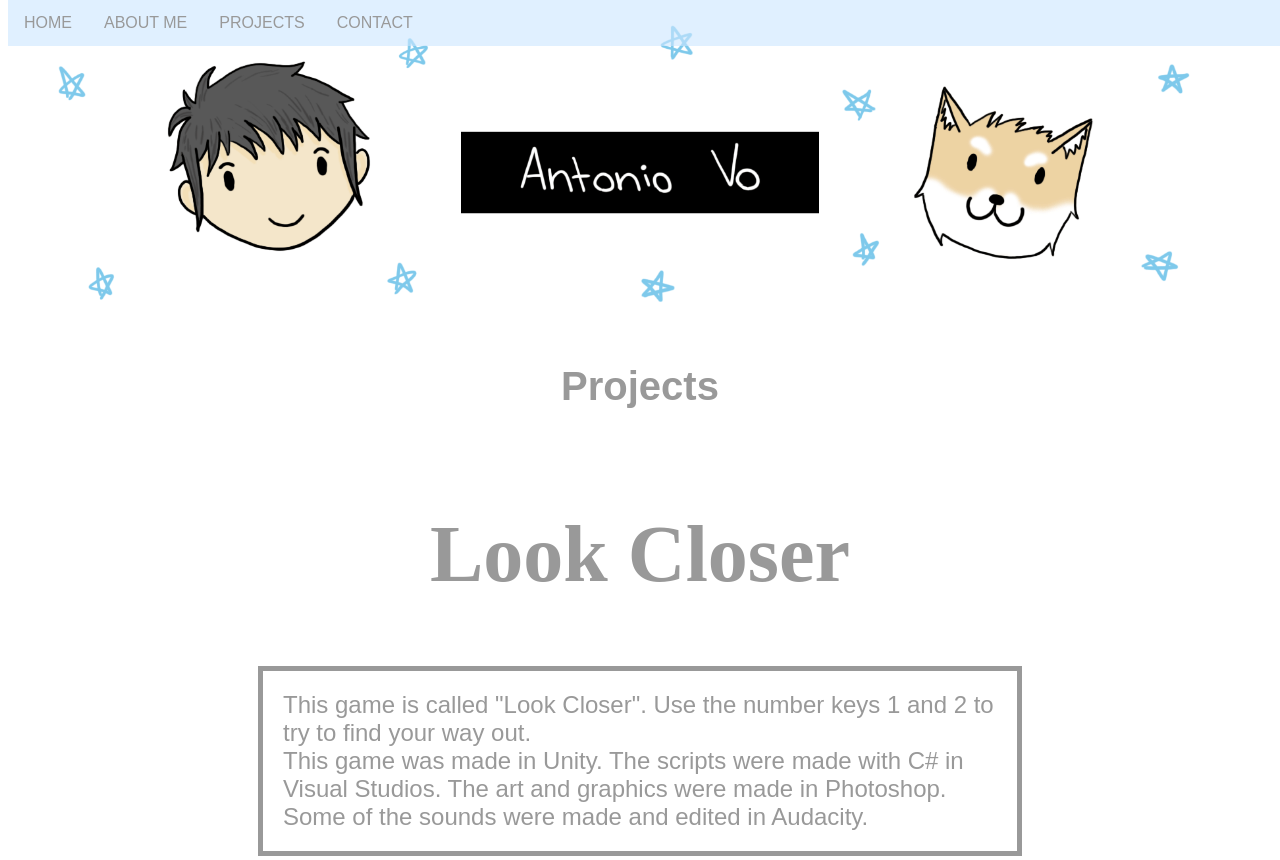
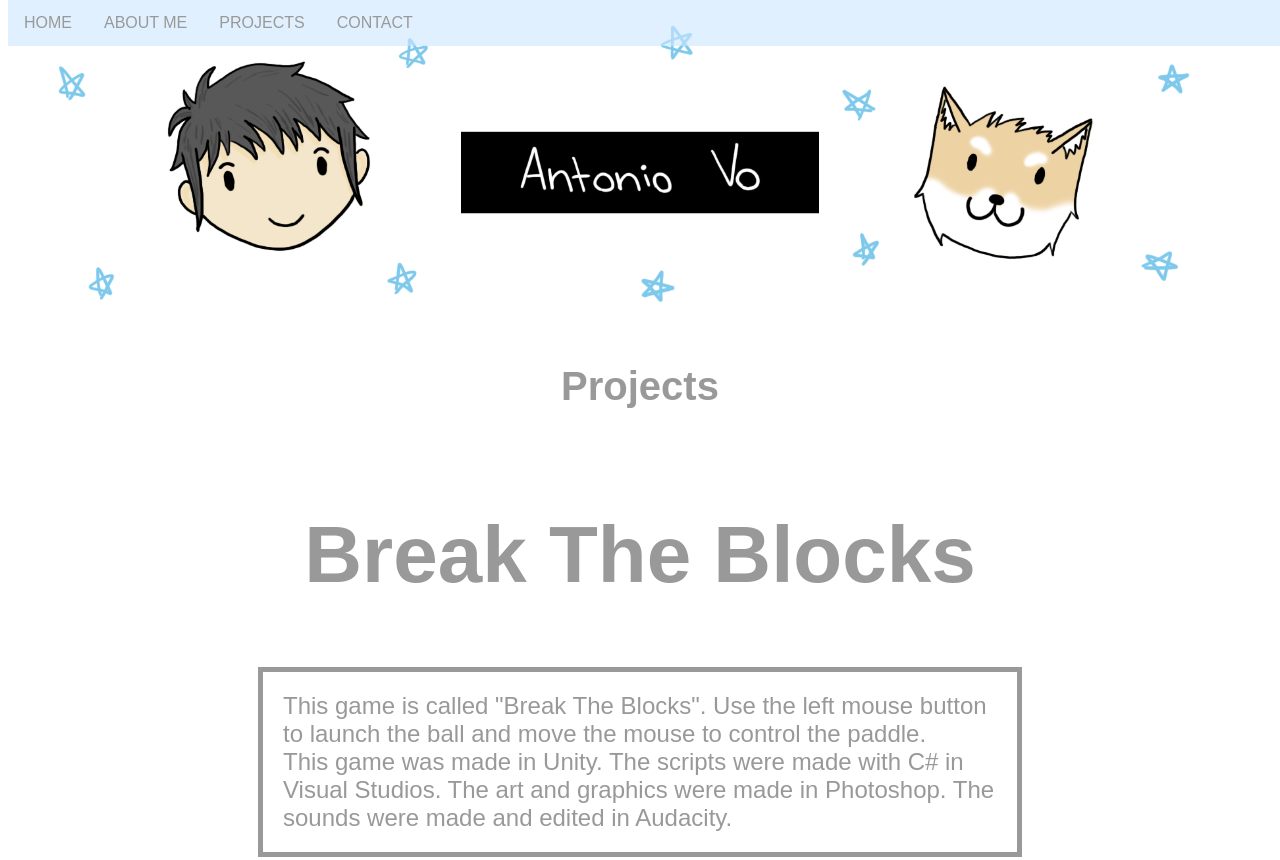
Before and after one commit to AntonioQuang/Antonio-Vo, a plain HTML site: page Project.html in a window 1280 px wide. Shown: the top 860 px of the page. Drawn offline with Linux system fonts and the light colour scheme.

Commit message:
Update Project.html

```diff
--- a/Project.html
+++ b/Project.html
@@ -69,6 +69,14 @@ li a:hover {
   font-size: 500%
 
 }
+
+#blocksHead{
+  color: #999999;
+  font-family:Arial;
+  text-align: center;
+  font-size: 500%
+
+}
 </style>
 
 <script type="text/javascript">
@@ -88,6 +96,13 @@ li a:hover {
 <img id="banner" src="banner vo gif.gif" alt="Banner"  >
 <h1 id="Project">Projects</h1>
 
+<h2 id="blocksHead">Break The Blocks</h2>
+<p id="ProjectGame">This game is called "Break The Blocks". Use the left mouse button to launch the ball and move the mouse to control the paddle.<br>
+This game was made in Unity. The scripts were made with C# in Visual Studios. The art and graphics were made in Photoshop. The sounds were made and edited in Audacity. </p>
+<p align="center">
+<iframe frameborder="0" src="https://itch.io/embed-upload/3083747?color=333333" allowfullscreen="" width="980" height="688"><a href="https://antonioquang.itch.io/break-the-blocks">Play Break The Blocks on itch.io</a></iframe>
+</p>
+
 <h2 id="lookCloserHead">Look Closer</h2>
 <p id="ProjectGame">This game is called "Look Closer". Use the number keys 1 and 2 to try to find your
 way out.<br>
@@ -96,12 +111,6 @@ This game was made in Unity. The scripts were made with C# in Visual Studios. Th
 <iframe frameborder="0" src="https://itch.io/embed-upload/1325522?color=333333" allowfullscreen="" width="1920" height="1150"></iframe>
 </p>
 
-<h2 id="blocksHead">Look Closer</h2>
-<p id="ProjectGame">This game is called "Break The Blocks". Use the left mouse button to launch the ball and move the mouse to control the paddle.<br>
-This game was made in Unity. The scripts were made with C# in Visual Studios. The art and graphics were made in Photoshop. The sounds were made and edited in Audacity. </p>
-<p align="center">
-<iframe frameborder="0" src="https://itch.io/embed-upload/3083747?color=333333" allowfullscreen="" width="980" height="688"><a href="https://antonioquang.itch.io/break-the-blocks">Play Break The Blocks on itch.io</a></iframe>
-</p>
 
 </body>
 </html>
```
